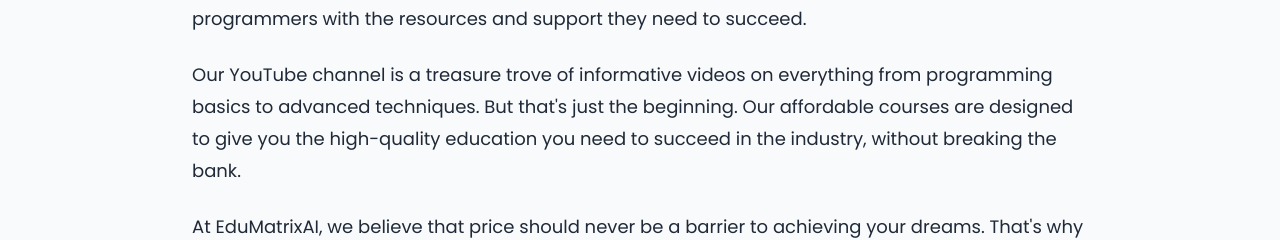
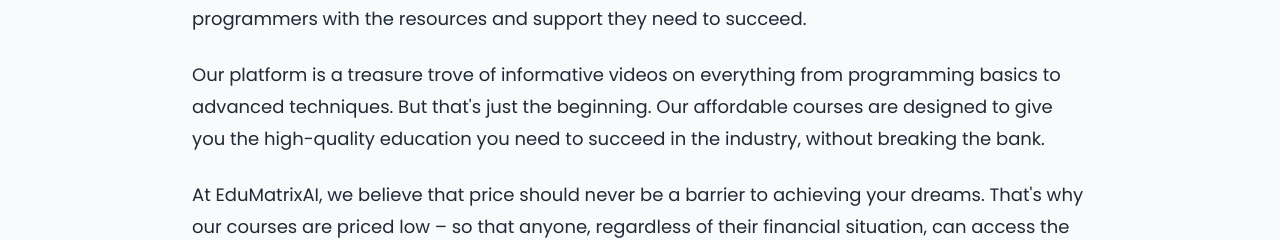
Before and after one commit to Darshan172003/EduMatrixAI, a Next.js app in the folder client/: page /about in a window 1280 px wide. Shown: the part 349-589 px from the top of the page. Built offline with nearby package versions, Linux system fonts and the light colour scheme; no server answers.

Commit message:
Update About and Footer components to reflect platform branding

```diff
--- a/client/app/about/About.tsx
+++ b/client/app/about/About.tsx
@@ -21,7 +21,7 @@ const About = () => {
         </p>
         <br />
         <p className="text-[18px] font-Poppins leading-8 text-gray-800 dark:text-gray-300">
-          Our YouTube channel is a treasure trove of informative videos on everything from programming basics to advanced techniques. But that&apos;s just the beginning. Our affordable courses are designed to give you the high-quality education you need to succeed in the industry, without breaking the bank.
+          Our platform is a treasure trove of informative videos on everything from programming basics to advanced techniques. But that&apos;s just the beginning. Our affordable courses are designed to give you the high-quality education you need to succeed in the industry, without breaking the bank.
         </p>
         <br />
         <p className="text-[18px] font-Poppins leading-8 text-gray-800 dark:text-gray-300">
--- a/client/app/components/Footer.tsx
+++ b/client/app/components/Footer.tsx
@@ -89,7 +89,7 @@ const Footer = (props: Props) => {
               </li>
               <li>
                 <Link
-                  href="https://www.github.com/"
+                  href="https://www.github.com/darshan172003"
                   className="text-base text-black dark:text-gray-300 dark:hover:text-white"
                 >
                   github
```
